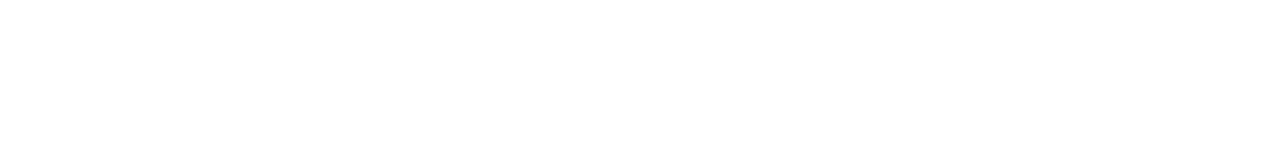
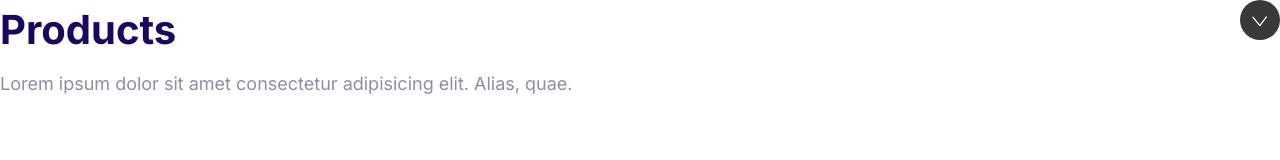
Before and after one commit to dravidjones28/mrdj_demo, a plain HTML site: page index.html in a window 1280 px wide. Drawn offline with Linux system fonts and the light colour scheme.

Commit message:
built an collapsible component

```diff
--- a/css/styles.css
+++ b/css/styles.css
@@ -588,3 +588,34 @@
     margin-left: 2rem;
   }
 }
+
+/* collapsible */
+.collapsible__header {
+  display: flex;
+  justify-content: space-between;
+}
+
+.collapsible__heading {
+  margin-top: 0;
+}
+
+.collapsible__chevron {
+  transform: rotate(-90deg);
+}
+
+.collapsible__content {
+  max-height: 0;
+  overflow: hidden;
+  opacity: 0;
+  transition: all 0.3s;
+}
+
+.collapsible--expanded .collapsible__chevron {
+  transform: rotate(0);
+}
+
+.collapsible--expanded .collapsible__content {
+  max-height: 100vh;
+  opacity: 1;
+  transition: all 0.3s;
+}
--- a/index.html
+++ b/index.html
@@ -14,5 +14,19 @@
       rel="stylesheet"
     />
   </head>
-  <body style="padding: 2rem" ;></body>
+  <body>
+    <div class="collapsible collapsible--expanded">
+      <header class="collapsible__header">
+        <h2 class="collapsible__heading">Products</h2>
+        <svg class="icon icon--white collapsible__chevron">
+          <use xlink:href="icons/sprite.svg#chevron"></use>
+        </svg>
+      </header>
+      <div class="collapsible__content">
+        Lorem ipsum dolor sit amet consectetur adipisicing elit. Alias, quae.
+      </div>
+    </div>
+
+    <script src="js/main.js"></script>
+  </body>
 </html>
--- /dev/null
+++ b/js/main.js
@@ -0,0 +1,6 @@
+const collapsibles = document.querySelectorAll(".collapsible");
+collapsibles.forEach((item) =>
+  item.addEventListener("click", function () {
+    this.classList.toggle("collapsible--expanded");
+  })
+);
```
Also changed, not shown: Components/collapsible.html (added, +11 -0 lines).
